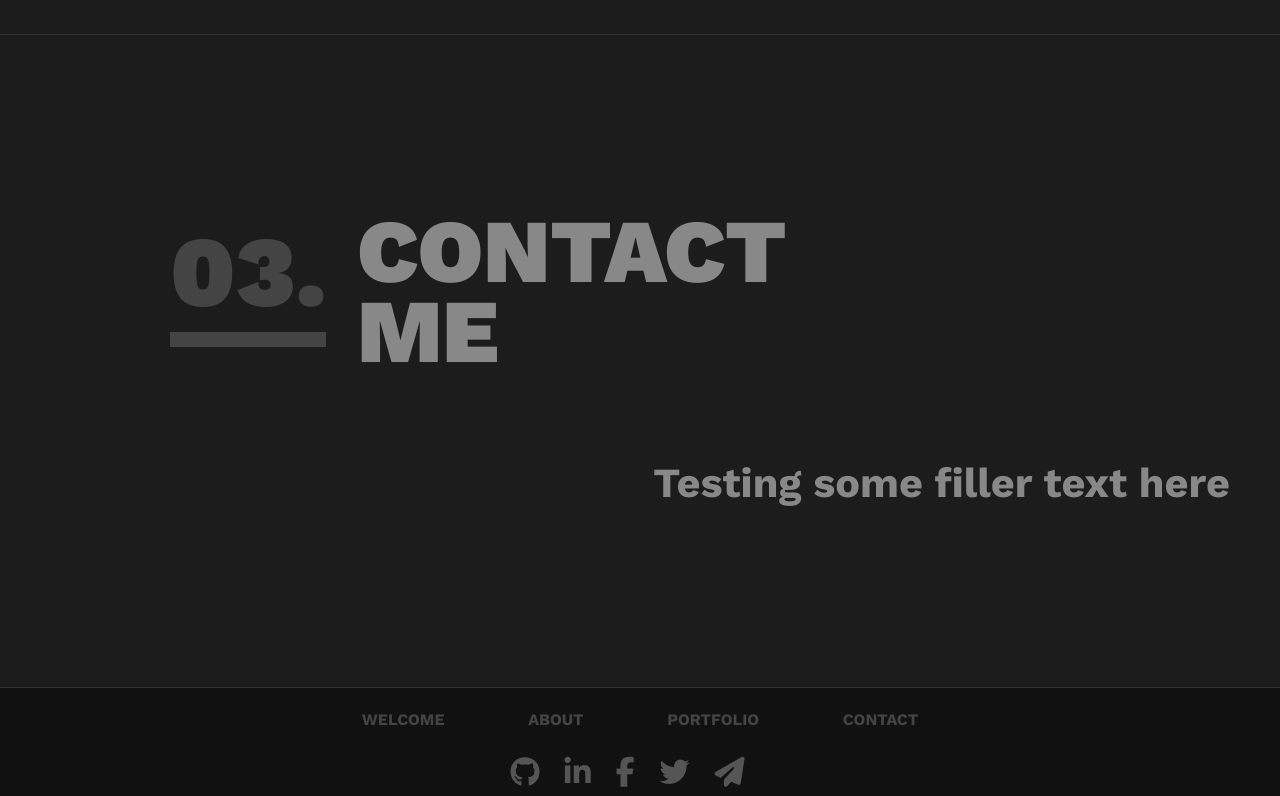
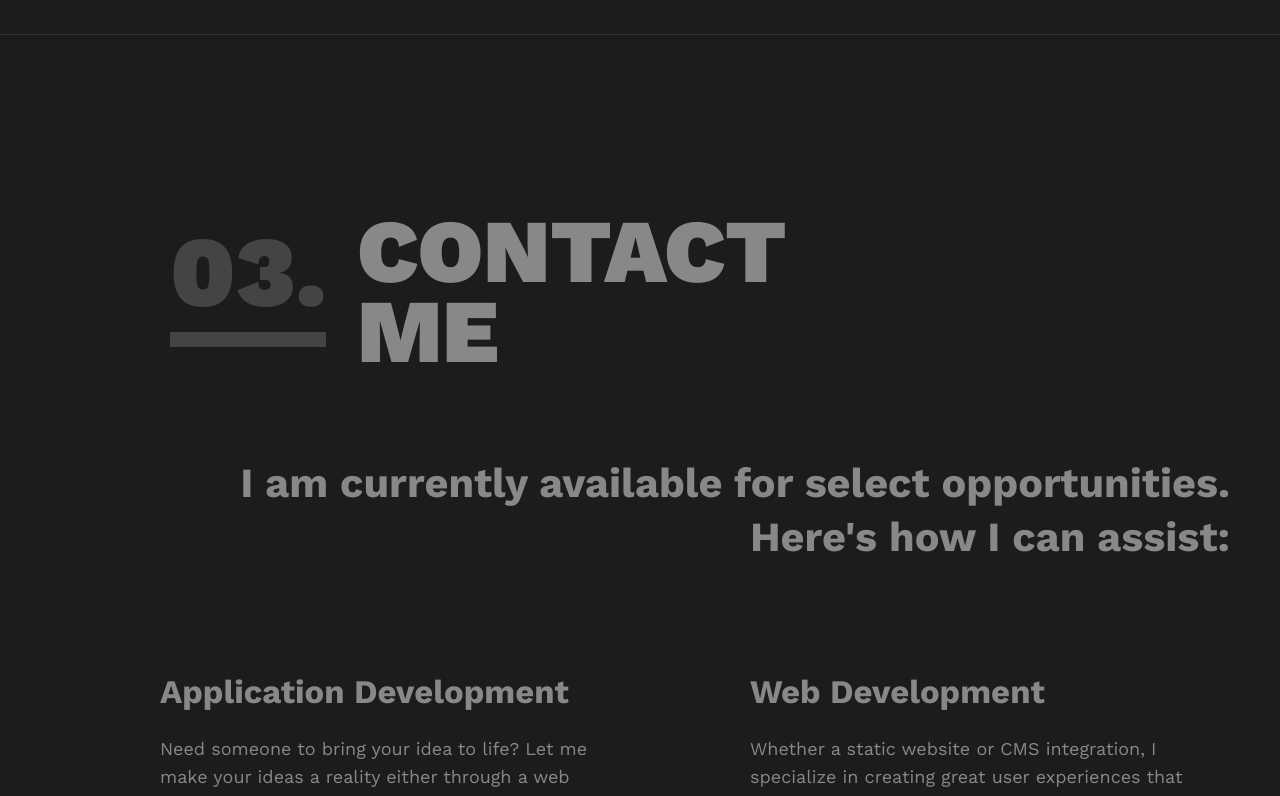
Before and after one commit to justlutes/portfolio-2.0, a React (Create React App) app: page / in a window 1280 px wide. Shown: the part 2930-3726 px from the top of the page. Built offline with nearby package versions, Linux system fonts and the light colour scheme.

Commit message:
contact section w/ buttons

```diff
--- /dev/null
+++ b/src/atoms/ContactButton.js
@@ -0,0 +1,39 @@
+import React from "react";
+import styled from "styled-components";
+
+const ContactButton = ({ anchor }) => {
+  return (
+    <Button href={`mailto:${anchor}?subject=Let%27s Work`}>
+      <Text>Contact Me</Text>
+    </Button>
+  );
+};
+
+const Button = styled.a`
+  transition: border-color 444ms;
+  border: 0.3rem solid #888;
+  display: inline-block;
+  overflow: hidden;
+  position: relative;
+  &:hover {
+    border: 0.3rem solid #bbb;
+  }
+`;
+
+const Text = styled.span`
+  font-size: 1.6rem;
+  padding: 1.4rem 3.5rem;
+  transition: color 444ms;
+  color: #888;
+  display: inline-block;
+  font-weight: 700;
+  text-transform: uppercase;
+  ${Button}:hover & {
+    color: #bbb;
+  }
+  @media all and (min-width: 50em) {
+    font-size: 1.8rem;
+  }
+`;
+
+export default ContactButton;
--- a/src/atoms/ScrollToTop.js
+++ b/src/atoms/ScrollToTop.js
@@ -15,8 +15,9 @@ const Container = styled.button`
   position: fixed;
   top: 0;
   left: 0;
-  width: 65px;
+  width: 100%;
   height: 65px;
+  z-index: 1;
   display: ${props => (props.active === true ? "flex" : "none")};
   align-items: center;
   justify-content: center;
@@ -26,6 +27,9 @@ const Container = styled.button`
   background-color: #000;
   border: none;
   border-radius: 0 0 4px 0;
+  @media all and (min-width: 50em) {
+    width: 65px;
+  }
 `;
 
 const Img = styled.img`
--- a/src/atoms/SectionTagLine.js
+++ b/src/atoms/SectionTagLine.js
@@ -6,11 +6,12 @@ const SectionTagLine = ({ text }) => {
 };
 
 const Wrapper = styled.div`
-    font-size: calc(2rem + (3 - 2) * (100vw - 32rem)/ (76.8 - 32));
-    font-weight: 600;
-    line-height: 1.3;
-    text-align: right;
-    margin-top: calc(4rem + (6 - 4) * (100vw - 32rem)/ (76.8 - 32));
+  font-size: calc(2rem + (3 - 2) * (100vw - 32rem)/ (76.8 - 32));
+  font-weight: 600;
+  line-height: 1.3;
+  text-align: right;
+  margin-top: calc(4rem + (6 - 4) * (100vw - 32rem)/ (76.8 - 32));
+  margin-left: 15%;
 `;
 
 export default SectionTagLine;
--- /dev/null
+++ b/src/molecules/ContactBox.js
@@ -0,0 +1,53 @@
+import React from "react";
+import styled from "styled-components";
+
+import ContactButton from "../atoms/ContactButton";
+
+const ContactBox = ({ anchor, content, title }) => {
+  return (
+    <Container>
+      <Title>{title}</Title>
+      <Content>{content}</Content>
+      <ButtonContainer>
+        <ContactButton anchor={anchor} />
+      </ButtonContainer>
+    </Container>
+  );
+};
+
+const Container = styled.div`
+  margin: 0;
+  margin-top: 2rem;
+  padding-left: 9rem;
+  position: relative;
+  width: 60%;
+  @media all and (min-width: 50em) {
+    padding-left: 11rem;
+    width: 46%;
+    margin-top: 0;
+  }
+`;
+
+const Title = styled.h3`
+  margin: 0;
+  margin-top: 0;
+  font-size: 2.8rem;
+  @media all and (min-width: 50em) {
+    margin-top: 2.5rem;
+    font-size: calc(2rem + (2.6 - 2) * (100vw - 32rem)/ (76.8 - 32));
+  }
+`;
+
+const Content = styled.div`
+  line-height: 1.6;
+  margin-top: 2rem;
+`;
+
+const ButtonContainer = styled.div`
+  margin-top: 3rem;
+  @media all and (min-width: 50em) {
+    margin-top: 2rem;
+  }
+`;
+
+export default ContactBox;
--- a/src/molecules/SectionHeader.js
+++ b/src/molecules/SectionHeader.js
@@ -72,7 +72,7 @@ const NumberPart = styled.span`
 
 const NumberLine = styled.span`
   transform: matrix(1, 0, 0, 1, 0, 0);
-  height: calc(.5rem + (1 - .5) * (100vw - 32rem)/ (76.8 - 32));;
+  height: calc(0.5rem + (1 - 0.5) * (100vw - 32rem)/ (76.8 - 32));
   background-color: #444;
   display: inline-block;
 `;
--- a/src/templates/Contact.js
+++ b/src/templates/Contact.js
@@ -3,6 +3,7 @@ import styled from "styled-components";
 import { Element } from "react-scroll";
 
 import SectionIntro from "../organisms/SectionIntro";
+import ContactBox from "../molecules/ContactBox";
 
 class Contact extends React.Component {
   render() {
@@ -12,9 +13,21 @@ class Contact extends React.Component {
           <SectionIntro
             bottomText="Me"
             sectionNumber="3"
-            tagLine="Testing some filler text here"
+            tagLine="I am currently available for select opportunities. Here's how I can assist:"
             topText="Contact"
           />
+          <FlexRow>
+            <ContactBox
+              anchor="kyle@kyle-lutes.com"
+              content="Need someone to bring your idea to life? Let me make your ideas a reality either through a web application or mobile application."
+              title="Application Development"
+            />
+            <ContactBox
+              anchor="kyle@kyle-lutes.com"
+              content="Whether a static website or CMS integration, I specialize in creating great user experiences that bring your brand to life."
+              title="Web Development"
+            />
+          </FlexRow>
         </Container>
       </CustomElement>
     );
@@ -33,4 +46,15 @@ const Container = styled.div`
   margin: 0 auto;
 `;
 
+const FlexRow = styled.div`
+  display: flex;
+  flex-wrap: wrap;
+  justify-content: space-between;
+  margin-top: calc(4rem + (6 - 4) * (100vw - 32rem)/ (76.8 - 32));
+  @media all and (min-width: 50em) {
+    margin-top: 8rem;
+    flex-wrap: nowrap;
+  }
+`;
+
 export default Contact;
```
